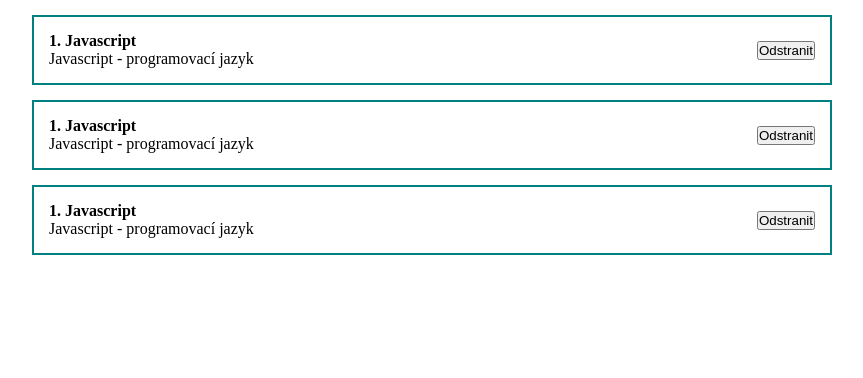
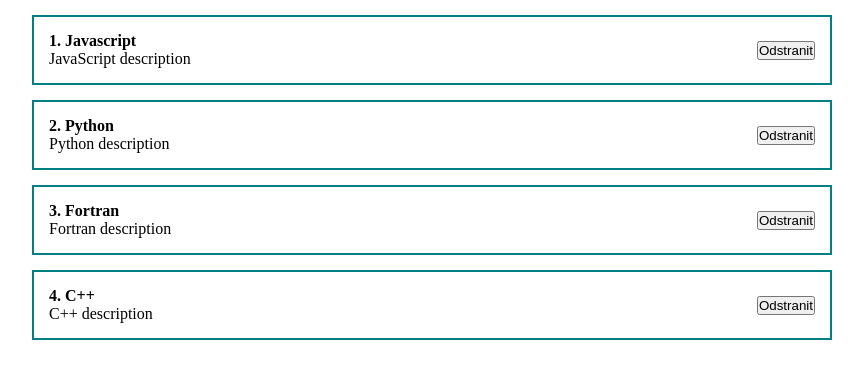
Before and after one commit to kofranek/react-a_ja, a React (Create React App) app: page / in a window 1280 px wide. Shown: the top 378 px of the page, without its empty margins (208-1071 px from the left). Built offline with nearby package versions, Linux system fonts and the light colour scheme.

Commit message:
Props. Аргументы компонента.

```diff
--- a/src/App.js
+++ b/src/App.js
@@ -2,48 +2,19 @@ import React, {useState} from 'react'
 import ClassCounter from './components/ClassCounter';
 import Counter from './components/Counter'
 import './styles/App.css'
+import PostItem from "./components/PosItem";
 
 function App() {
     const [value, setValue] = useState("Text")
 
     return (
         <div className="App">
-            <div className="post">
-                <div className="post__content">
-                    <strong>1. Javascript</strong>
-                    <div>
-                        Javascript - programovací jazyk
-                    </div>
-                </div>
-                <div className="post__btns">
-                    <button>Odstranit</button>
-                </div>
-            </div>
-            <div className="post">
-                <div className="post__content">
-                    <strong>1. Javascript</strong>
-                    <div>
-                        Javascript - programovací jazyk
-                    </div>
-                </div>
-                <div className="post__btns">
-                    <button>Odstranit</button>
-                </div>
-            </div>
-            <div className="post">
-                <div className="post__content">
-                    <strong>1. Javascript</strong>
-                    <div>
-                        Javascript - programovací jazyk
-                    </div>
-                </div>
-                <div className="post__btns">
-                    <button>Odstranit</button>
-                </div>
-            </div>
+            <PostItem  post={{id:1, title:'Javascript', body:'JavaScript description'}}/>
+            <PostItem  post={{id:2, title:'Python', body:'Python description'}}/>
+            <PostItem  post={{id:3, title:'Fortran', body:'Fortran description'}}/>
+            <PostItem  post={{id:4, title:'C++', body:'C++ description'}}/>
         </div>
     )
-        ;
 }
 
 export default App;
--- /dev/null
+++ b/src/components/PosItem.jsx
@@ -0,0 +1,20 @@
+import React from 'react';
+
+const PostItem = (props) => {
+    console.log('props=',props)
+    return (
+        <div className="post">
+            <div className="post__content">
+                <strong>{props.post.id}. {props.post.title}</strong>
+                <div>
+                    {props.post.body}
+                </div>
+            </div>
+            <div className="post__btns">
+                <button>Odstranit</button>
+            </div>
+        </div>
+    );
+};
+
+export default PostItem;
```
